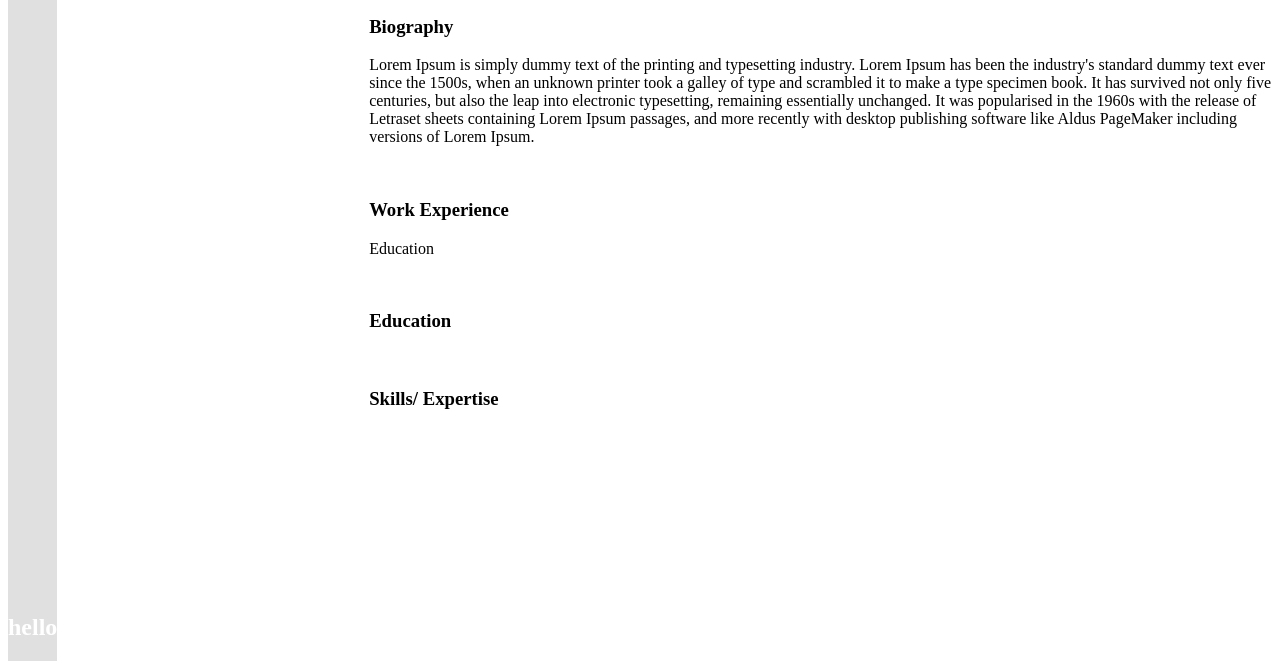
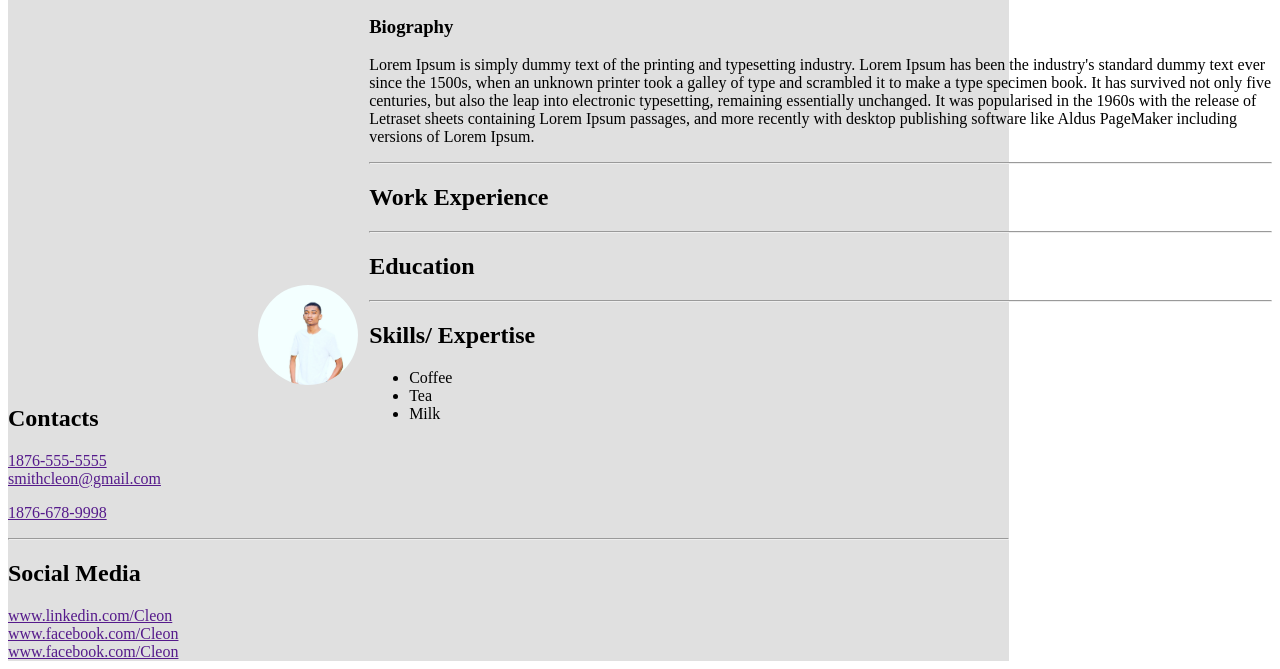
Before and after one commit to caribbeanyute/caribbeanyute.github.io, a plain HTML site: page index.html in a window 1280 px wide. Shown: the part 162-831 px from the top of the page. Drawn offline with Linux system fonts and the light colour scheme.

Commit message:
Further updates to page

```diff
--- a/index.html
+++ b/index.html
@@ -18,7 +18,21 @@
         </div>
         <div class="sidebar">
             <div class='sidebar-info'>
-                <h2>hello</h2>
+                    <div class="sidebar-content">
+                        <img src="IMG_20170903_105502_940.jpg" alt="">
+                        <h2>Contacts</h2>
+                        <a href=""><img class="fix" src="">1876-555-5555</a>
+
+                        <div >
+                            <img class="fix" src=""><a href=""  >smithcleon@gmail.com</a>
+                        </div>
+                        <p><a href=""><img class="fix" src="">1876-678-9998</a></p>
+                        <hr>
+                        <h2>Social Media</h2>
+                        <div ><i class="fab fa-linkedin icon" ></i><a href="">www.linkedin.com/Cleon</a></div>
+                        <div><i class="fab fa-facebook icon2"></i><a href="">www.facebook.com/Cleon</a></div>
+                        <div><i class="fab fa-twitter icon3"></i><a href="">www.facebook.com/Cleon</a></div>
+                        </div>
             </div>
         </div>
     <div class="main">
@@ -26,15 +40,21 @@
     <p>
         Lorem Ipsum is simply dummy text of the printing and typesetting industry. Lorem Ipsum has been the industry's standard dummy text ever since the 1500s, when an unknown printer took a galley of type and scrambled it to make a type specimen book. It has survived not only five centuries, but also the leap into electronic typesetting, remaining essentially unchanged. It was popularised in the 1960s with the release of Letraset sheets containing Lorem Ipsum passages, and more recently with desktop publishing software like Aldus PageMaker including versions of Lorem Ipsum.
     </p>
-    <br>
-    <h3>Work Experience</h3>
-    <p>Education</p>
-    <br>
-    <h3>Education</h3>
-    <p></p>
-    <br>
-    <h3>Skills/ Expertise</h3>
-    <p></p>
+    <hr>
+    <h2>Work Experience</h2>
+    <div class="experience"></div>
+    <hr>
+    <h2>Education</h2>
+    <div></div>
+    <hr>
+    <h2>Skills/ Expertise</h2>
+    <p>
+        <ul>
+            <li>Coffee</li>
+            <li>Tea</li>
+            <li>Milk</li>
+          </ul>
+    </p>
     </div>
 </div>
 
--- a/styles.css
+++ b/styles.css
@@ -1,11 +1,6 @@
-h2{
-  color: white;
-}
-h1{
-  color: white;
-}
-br{
-  color: black;
+
+hr{
+  color:black;
 }
 .head{
   display: flex;
@@ -20,6 +15,7 @@ br{
   grid-row: 1;
   border-style: solid;
   border-color:white;
+  text-align: center;
 }
 
 .grid {
@@ -49,6 +45,21 @@ br{
   background-color:#E0E0E0;
 }
 
+.sidebar-content >img {
+  border-radius: 50%;
+  width: 10%;
+  overflow: hidden;
+  margin-left: 25%;
+  height: auto;
+}
+
+.head-box >h2 {
+
+color: white;
+}
+.head-box >h1 {
+  color: white;
+  }
 
 .maingrid{
   display: grid;
```
Also changed, not shown: IMG_20170903_105502_940.jpg (added).
